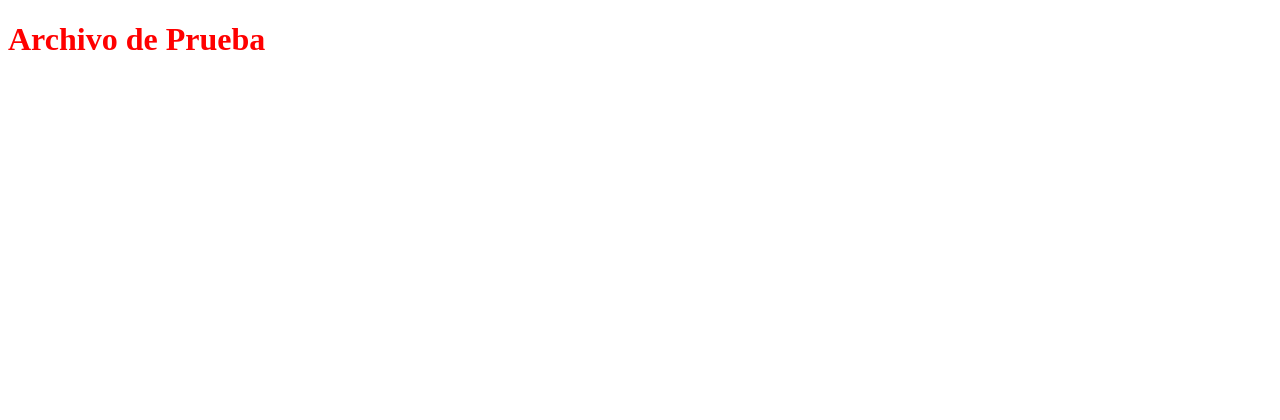
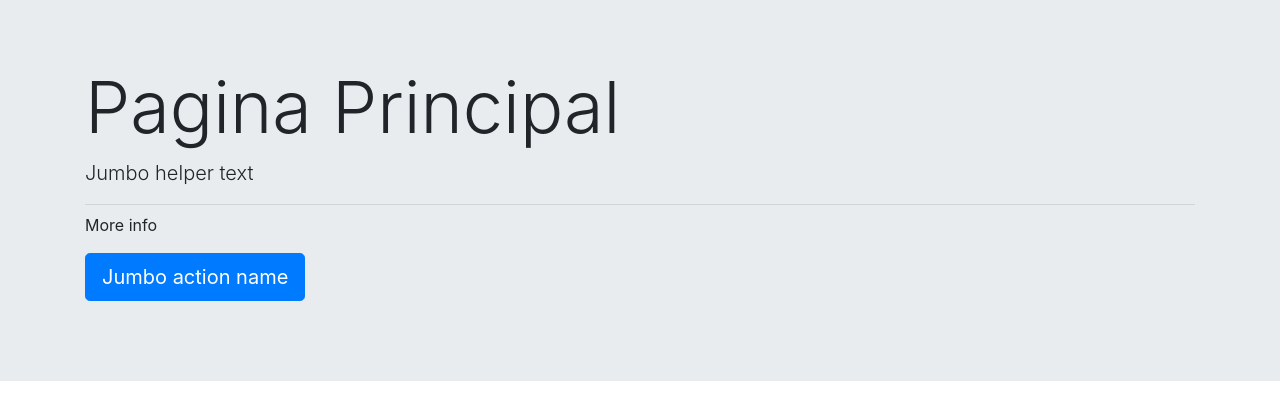
Before and after one commit to JonaOlave/frontend-152-2, a plain HTML site: page index.html in a window 1280 px wide. Drawn offline with nearby package versions, Linux system fonts and the light colour scheme.

Commit message:
Implementando Jumbotron

```diff
--- a/index.html
+++ b/index.html
@@ -1,13 +1,30 @@
-<!DOCTYPE html>
+<!doctype html>
 <html lang="en">
-<head>
-    <meta charset="UTF-8">
-    <meta http-equiv="X-UA-Compatible" content="IE=edge">
-    <meta name="viewport" content="width=device-width, initial-scale=1.0">
-    <title>Pagina Principal</title>
-    <link rel="stylesheet" href="./css/style.css">
-</head>
-<body>
-    <h1>Archivo de Prueba</h1>
-</body>
+  <head>
+    <title>Title</title>
+    <!-- Required meta tags -->
+    <meta charset="utf-8">
+    <meta name="viewport" content="width=device-width, initial-scale=1, shrink-to-fit=no">
+
+    <!-- Bootstrap CSS -->
+    <link rel="stylesheet" href="https://stackpath.bootstrapcdn.com/bootstrap/4.3.1/css/bootstrap.min.css" integrity="sha384-ggOyR0iXCbMQv3Xipma34MD+dH/1fQ784/j6cY/iJTQUOhcWr7x9JvoRxT2MZw1T" crossorigin="anonymous">
+  </head>
+  <body>
+      <div class="jumbotron jumbotron-fluid">
+          <div class="container">
+              <h1 class="display-3">Pagina Principal</h1>
+              <p class="lead">Jumbo helper text</p>
+              <hr class="my-2">
+              <p>More info</p>
+              <p class="lead">
+                  <a class="btn btn-primary btn-lg" href="Jumbo action link" role="button">Jumbo action name</a>
+              </p>
+          </div>
+      </div>
+    <!-- Optional JavaScript -->
+    <!-- jQuery first, then Popper.js, then Bootstrap JS -->
+    <script src="https://code.jquery.com/jquery-3.3.1.slim.min.js" integrity="sha384-q8i/X+965DzO0rT7abK41JStQIAqVgRVzpbzo5smXKp4YfRvH+8abtTE1Pi6jizo" crossorigin="anonymous"></script>
+    <script src="https://cdnjs.cloudflare.com/ajax/libs/popper.js/1.14.7/umd/popper.min.js" integrity="sha384-UO2eT0CpHqdSJQ6hJty5KVphtPhzWj9WO1clHTMGa3JDZwrnQq4sF86dIHNDz0W1" crossorigin="anonymous"></script>
+    <script src="https://stackpath.bootstrapcdn.com/bootstrap/4.3.1/js/bootstrap.min.js" integrity="sha384-JjSmVgyd0p3pXB1rRibZUAYoIIy6OrQ6VrjIEaFf/nJGzIxFDsf4x0xIM+B07jRM" crossorigin="anonymous"></script>
+  </body>
 </html>
```
